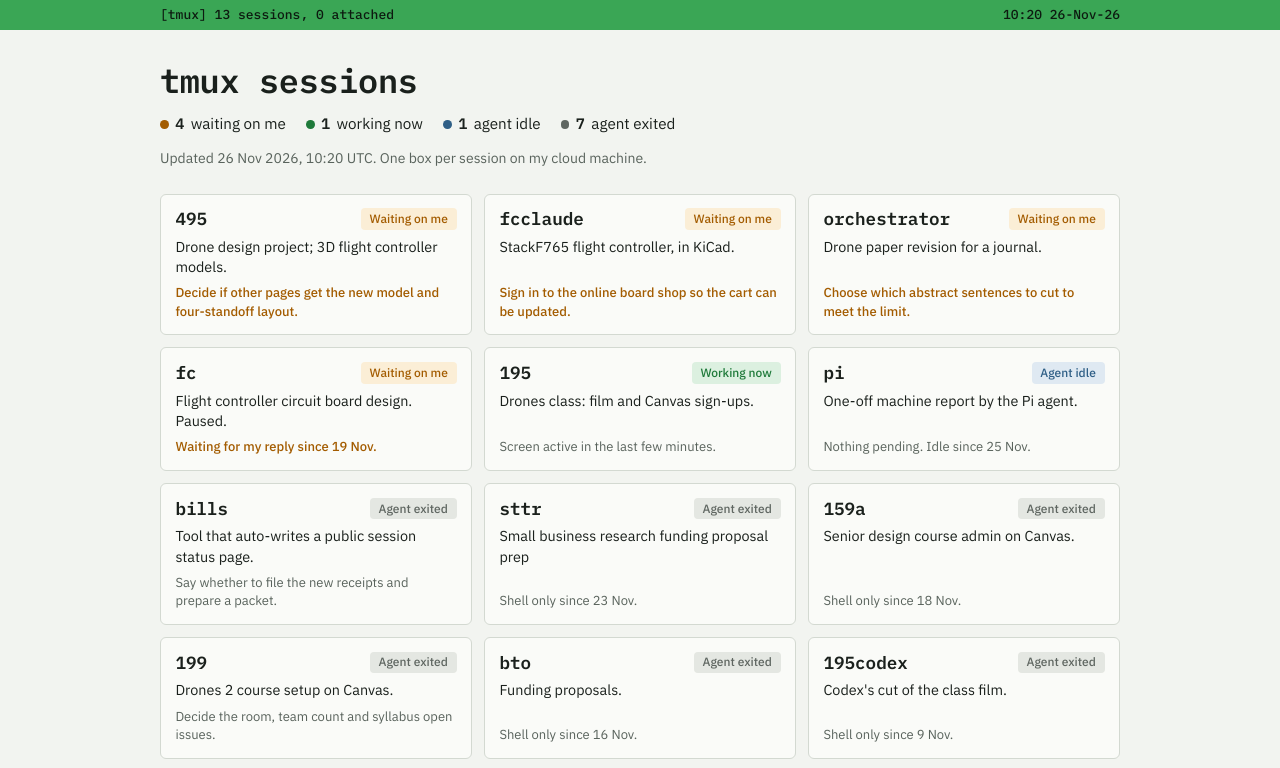
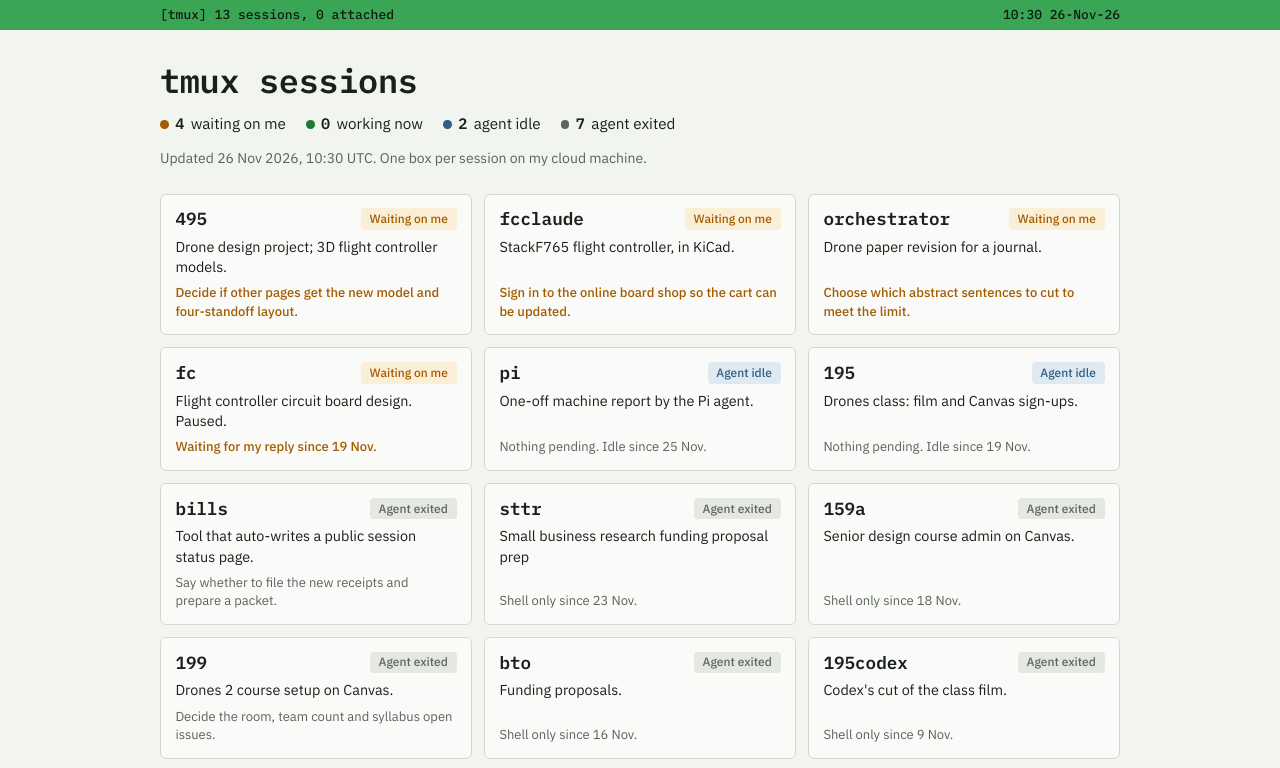
Before and after one commit to PeterJBurke/tmux-sessions, a plain HTML site: page index.html in a window 1280 px wide. Shown: the top 768 px of the page. Drawn offline with Linux system fonts and the light colour scheme.

Commit message:
Update 2026-11-26 10:30 UTC

```diff
--- a/index.html
+++ b/index.html
@@ -115,13 +115,13 @@ h1 {
 </style>
 </head>
 <body>
-<div class="statusline"><div><span>[tmux] 13 sessions, 0 attached</span><span>10:20 26-Nov-26</span></div></div>
+<div class="statusline"><div><span>[tmux] 13 sessions, 0 attached</span><span>10:30 26-Nov-26</span></div></div>
 
 <div class="wrap">
   <header>
     <h1>tmux sessions</h1>
-    <p class="tally"><span><i class="dot wait"></i><b>4</b> waiting on me</span><span><i class="dot work"></i><b>1</b> working now</span><span><i class="dot idle"></i><b>1</b> agent idle</span><span><i class="dot gone"></i><b>7</b> agent exited</span></p>
-    <p class="stamp">Updated 26 Nov 2026, 10:20 UTC. One box per session on my cloud machine.</p>
+    <p class="tally"><span><i class="dot wait"></i><b>4</b> waiting on me</span><span><i class="dot work"></i><b>0</b> working now</span><span><i class="dot idle"></i><b>2</b> agent idle</span><span><i class="dot gone"></i><b>7</b> agent exited</span></p>
+    <p class="stamp">Updated 26 Nov 2026, 10:30 UTC. One box per session on my cloud machine.</p>
   </header>
 
   <main class="grid">
@@ -146,14 +146,14 @@ h1 {
       <span class="need wait">Waiting for my reply since 19 Nov.</span>
     </div>
     <div class="box">
-      <span class="top"><span class="nm">195</span><span class="pill work">Working now</span></span>
-      <span class="sum">Drones class: film and Canvas sign-ups.</span>
-      <span class="need">Screen active in the last few minutes.</span>
-    </div>
-    <div class="box">
       <span class="top"><span class="nm">pi</span><span class="pill idle">Agent idle</span></span>
       <span class="sum">One-off machine report by the Pi agent.</span>
       <span class="need">Nothing pending. Idle since 25 Nov.</span>
+    </div>
+    <div class="box">
+      <span class="top"><span class="nm">195</span><span class="pill idle">Agent idle</span></span>
+      <span class="sum">Drones class: film and Canvas sign-ups.</span>
+      <span class="need">Nothing pending. Idle since 19 Nov.</span>
     </div>
     <div class="box">
       <span class="top"><span class="nm">bills</span><span class="pill gone">Agent exited</span></span>
```
